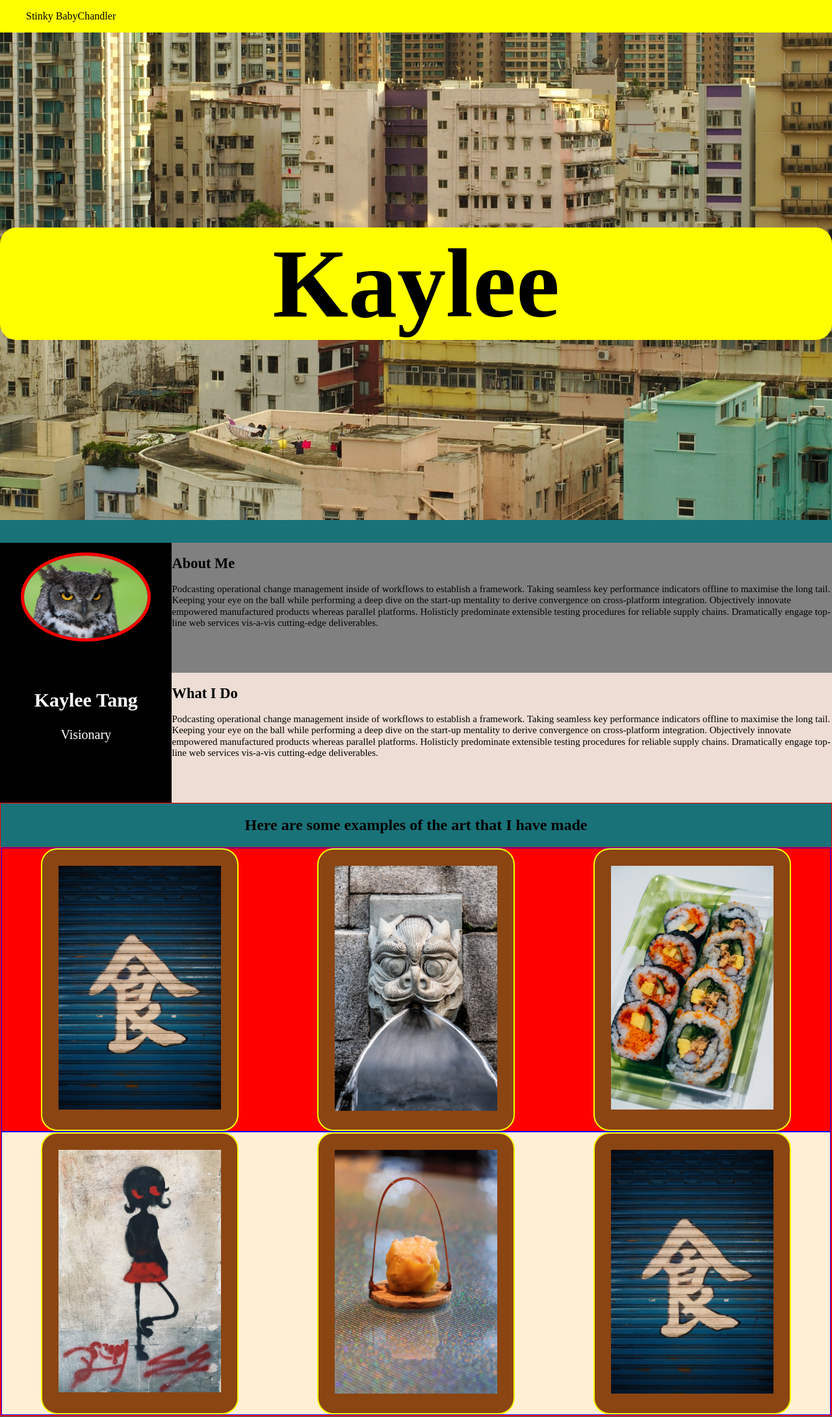
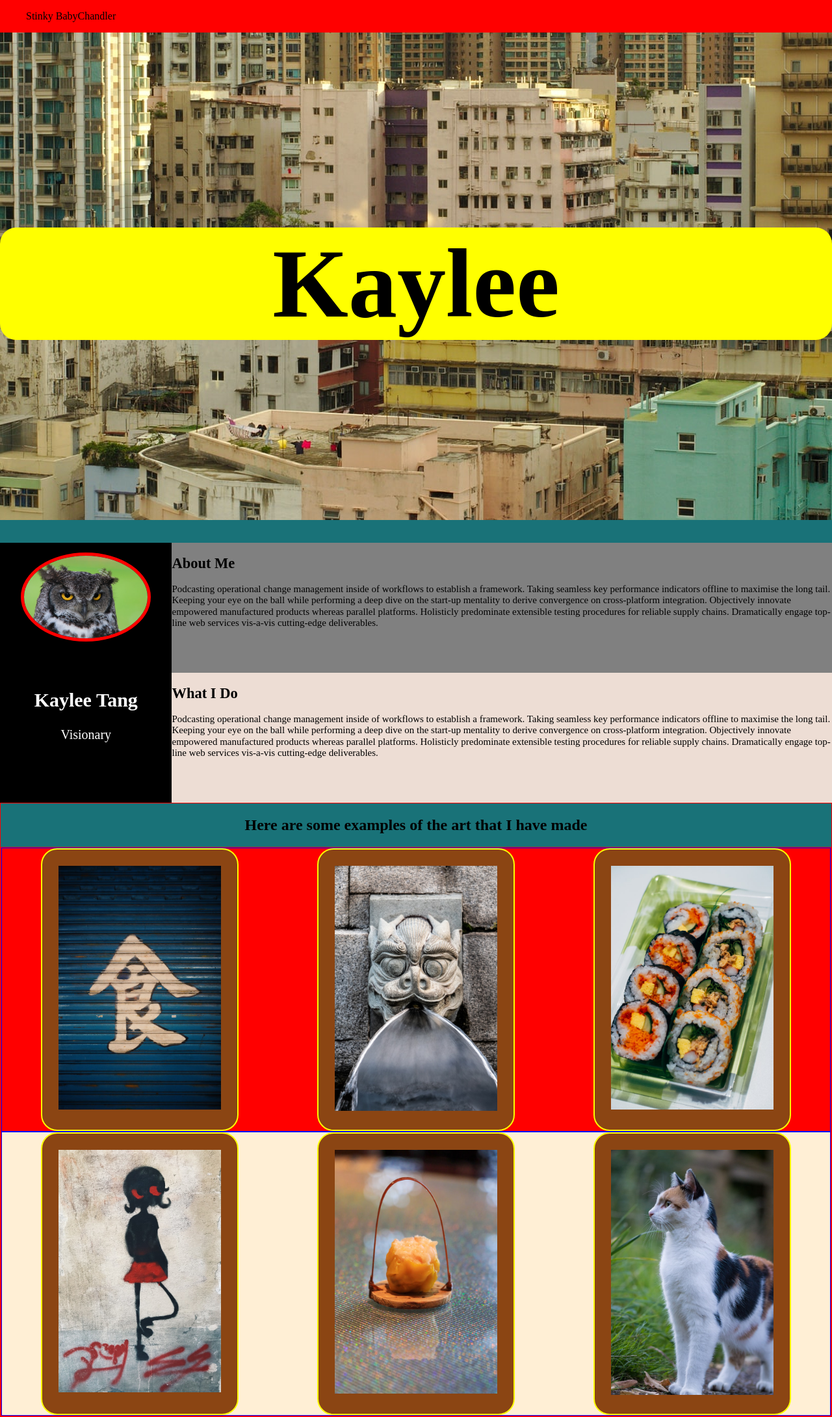
Before and after one commit to camercha/kaylee-s-kreatures, a plain HTML site: page index.html in a window 1280 px wide. Shown: the whole page at 65% size. Drawn offline with Linux system fonts and the light colour scheme.

Commit message:
changed a color

```diff
--- a/css/style.css
+++ b/css/style.css
@@ -28,7 +28,7 @@ body{
 
 nav{
     width: 100%;
-    background-color: yellow;
+    background-color: red;
    top: 0;
    position: sticky;
    z-index: 1000;
--- a/index.html
+++ b/index.html
@@ -72,7 +72,7 @@
                 <div class="part2">
                     <div class="imagediv"><img src="images/girl.jpg" alt=""></div>
                     <div class="imagediv"><img src="images/dimsum.jpg" alt=""></div>
-                    <div class="imagediv"><img src="images/eat.jpg" alt=""></div>
+                    <div class="imagediv"><img src="images/cat.jpg" alt=""></div>
                 </div>
             </div>
         </div>
```
Also changed, not shown: images/cat.jpg (added).
